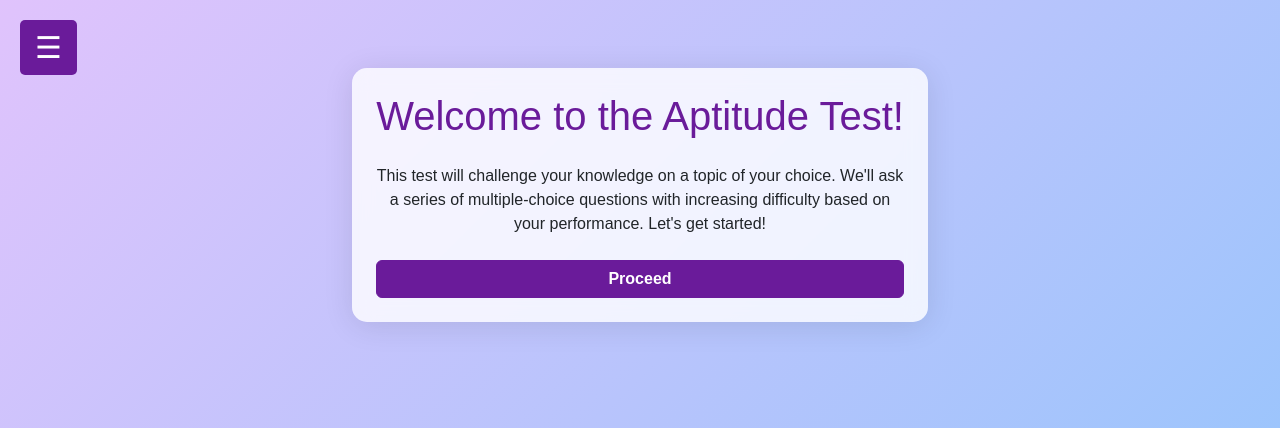
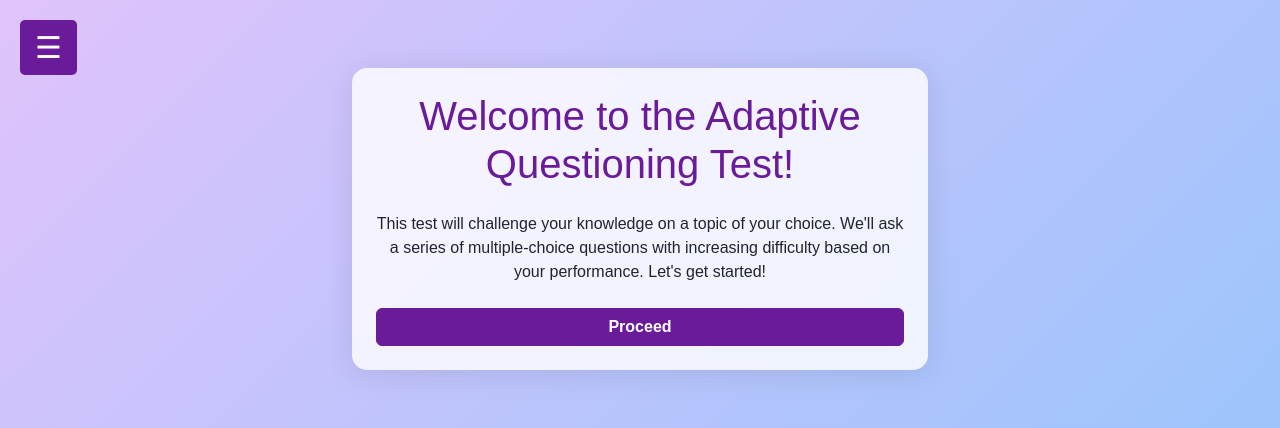
Before and after one commit to ChaitanyaJadhav9322/AdaptiveQuizeWeb, a Flask app: page / in a window 1280 px wide. Shown: the top 428 px of the page. Run offline with Flask 3, Linux system fonts and the light colour scheme; data that the repository does not hold is empty; some libraries are stand-ins or nearby versions.

Commit message:
Update index.html

```diff
--- a/templates/index.html
+++ b/templates/index.html
@@ -20,7 +20,7 @@
         <button class="history-toggle-btn" onclick="toggleSidebar()">☰</button>
 
         <div class="card p-4 fade-in" id="welcome-screen">
-            <h1 class="text-center mb-4">Welcome to the Aptitude Test!</h1>
+            <h1 class="text-center mb-4">Welcome to the Adaptive Questioning Test!</h1>
             <p class="text-center mb-4">
                 This test will challenge your knowledge on a topic of your choice.
                 We'll ask a series of multiple-choice questions with increasing difficulty based on your performance.
```
